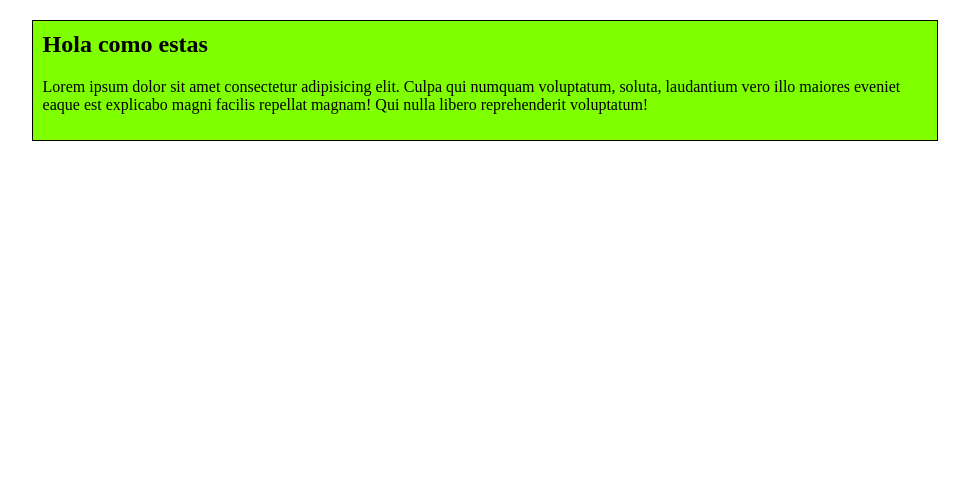
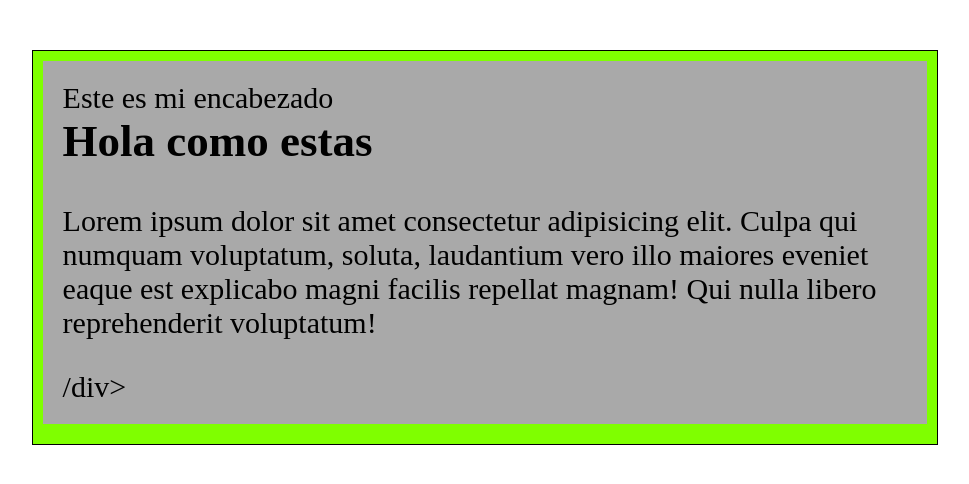
Before and after one commit to mauricioriano/Prueba_Remota, a plain HTML site: page index.html in a window 1280 px wide. Shown: the whole page, without its empty margins (155-1124 px from the left). Drawn offline with Linux system fonts and the light colour scheme.

Commit message:
Cambios en master

```diff
--- a/css/estilos.css
+++ b/css/estilos.css
@@ -3,7 +3,7 @@ body{
 }
 .main{
     width: 70%;
-    margin: 20px auto;
+    margin: 50px auto;
     border :1px solid black;
     padding : 10px;
 background-color:chartreuse;
@@ -15,3 +15,13 @@ margin-top:0px;
 
 
 }
+
+
+.encabezado
+{
+background-color:darkgray;
+padding:20px;
+margin-bottom: 10px;
+font-size: 30px;
+
+}
--- a/index.html
+++ b/index.html
@@ -1,6 +1,7 @@
 <!DOCTYPE html>
 <html lang="en">
 <head>
+
     <meta charset="UTF-8">
     <meta http-equiv="X-UA-Compatible" content="IE=edge">
     <meta name="viewport" content="width=device-width, initial-scale=1.0">
@@ -8,12 +9,28 @@
     <link rel="stylesheet"
      href="css\estilos.css">
 </head>
-<body>
-    <div class="main" /div>
-<h2>Hola como estas</h2>
-<p>Lorem ipsum dolor sit amet consectetur adipisicing elit. Culpa qui numquam voluptatum, soluta, laudantium vero illo maiores eveniet eaque est explicabo magni facilis repellat magnam! Qui nulla libero reprehenderit voluptatum!</p>
 
 
+<body>
+    <div class="main">
+
+
+        <div class="encabezado">
+            Este es mi encabezado
+        </  div>
+
+
+        <h2>
+            Hola como estas
+        </h2>
+
+
+        <p>Lorem ipsum dolor sit amet consectetur adipisicing elit. Culpa qui numquam
+            voluptatum, soluta, laudantium vero illo maiores eveniet eaque est explicabo
+            magni facilis repellat magnam! Qui nulla libero reprehenderit voluptatum!
+        </p>
+
+    /div>
 
 </body>
 </html>
```
